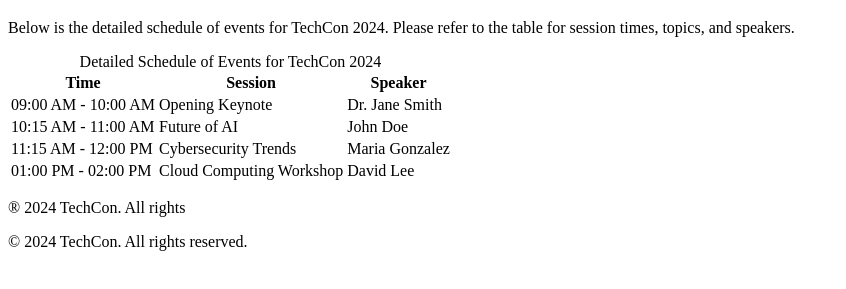
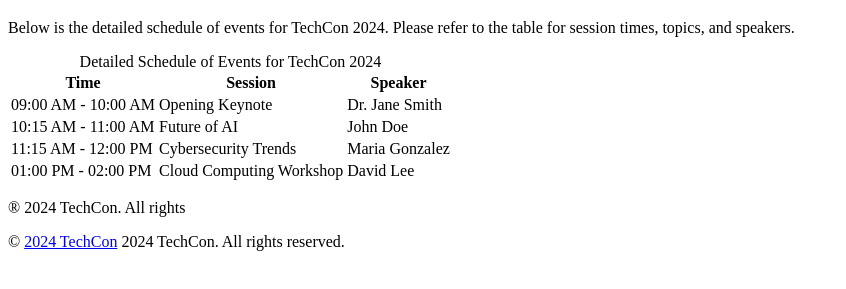
Before and after one commit to 24mati/TechCon_HTML, a plain HTML site: page techcon_website/schedule.html in a window 1280 px wide. Shown: the part 213-502 px from the top of the page, without its empty margins (0-846 px from the left). Drawn offline with Linux system fonts and the light colour scheme.

Commit message:
schedule.html

```diff
--- a/techcon_website/schedule.html
+++ b/techcon_website/schedule.html
@@ -58,7 +58,7 @@
      <!-- Footer Section -->
      <footer>
         <p>&reg; 2024 TechCon. All rights</p>
-        <p>&copy; 2024 TechCon. All rights reserved.</p>
+        <p class="copyright">&copy; <a href="copyright"> 2024 TechCon</a> 2024 TechCon. All rights reserved.</p>
     </footer>
 </body>
 </html>
```
